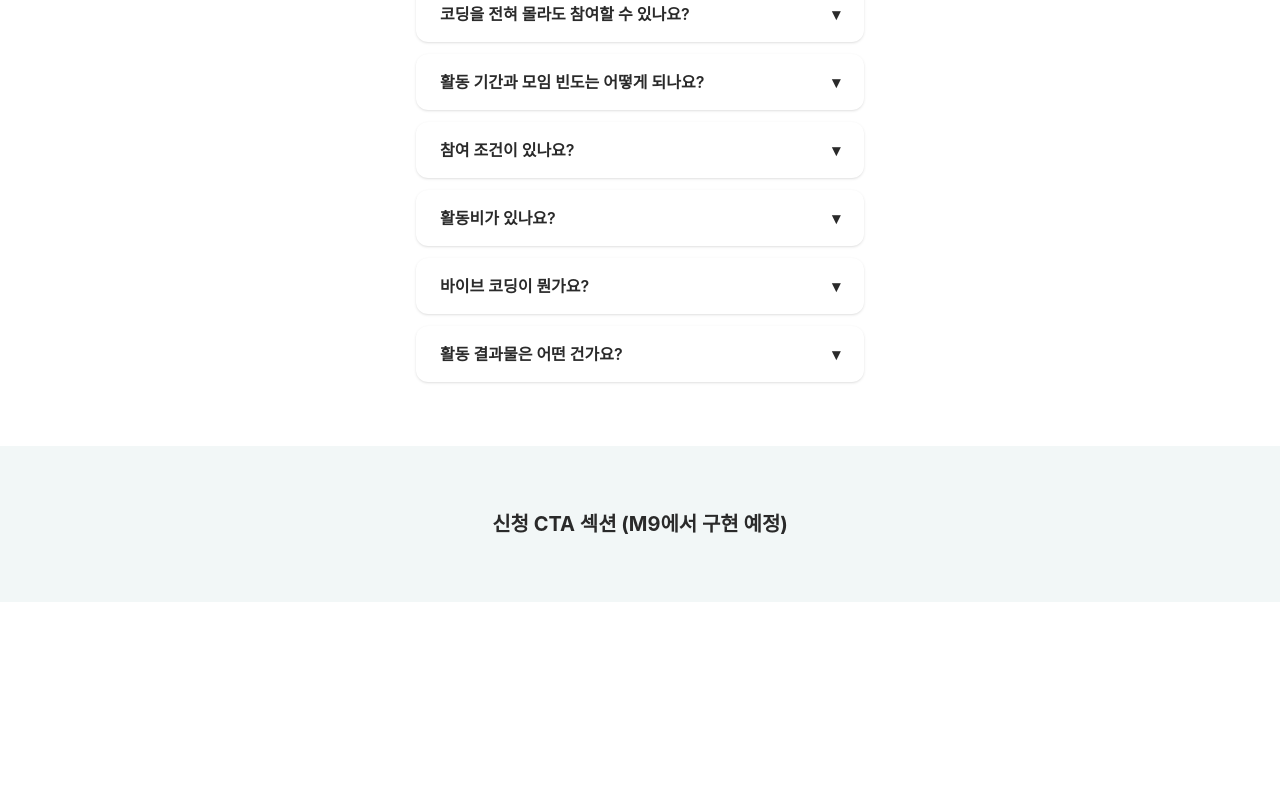
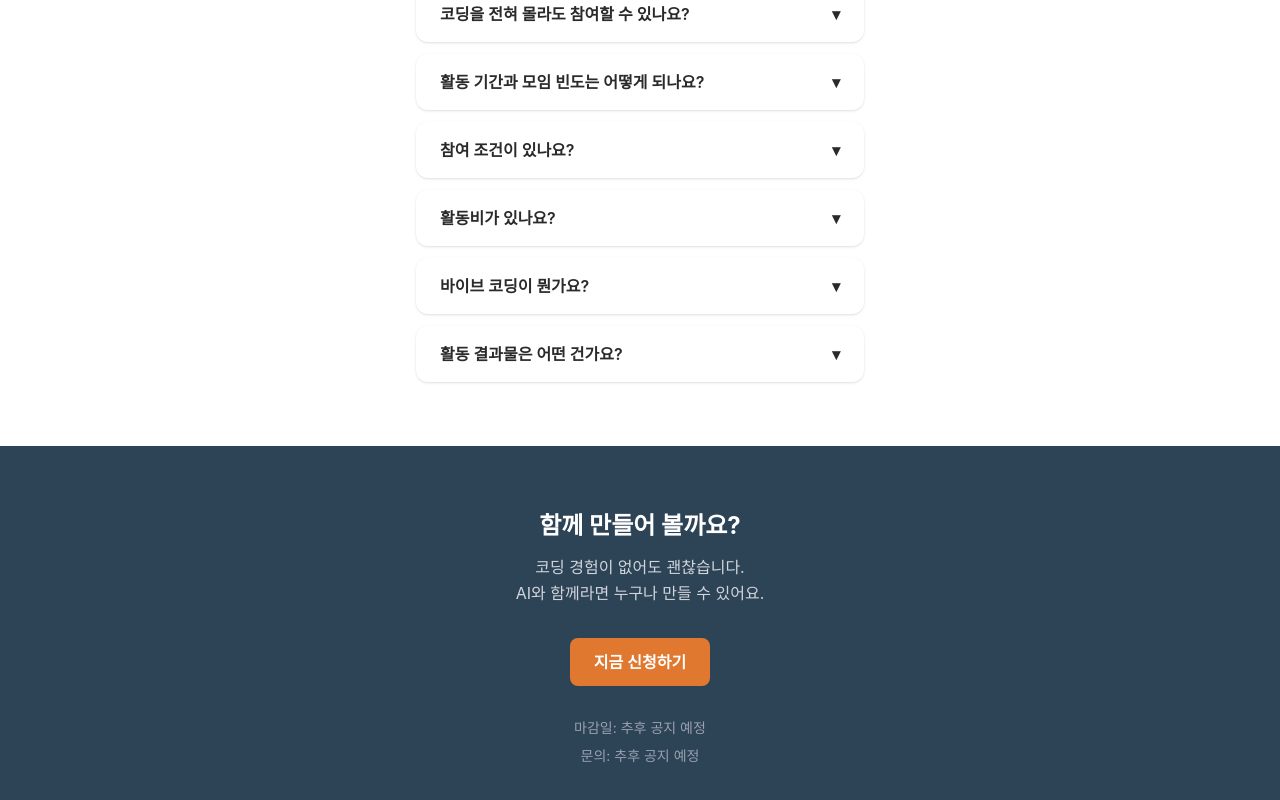
Before and after one commit to iamodh/landing-page, a React (Vite) app: page / in a window 1280 px wide. Shown: the part 3370-4170 px from the top of the page. Before the commit the page ends 3972 px from the top, so only its background shows below. Built offline with nearby package versions, Linux system fonts and the light colour scheme.

Commit message:
feat: CtaSection 신청 CTA 섹션
Button 컴포넌트로 외부 링크 새 탭 이동, 마감일·문의처 플레이스홀더.

Co-Authored-By: Claude Opus 4.6 <noreply@anthropic.com>

```diff
--- a/src/App.tsx
+++ b/src/App.tsx
@@ -3,6 +3,7 @@ import ShowcaseSection from "./components/sections/ShowcaseSection"
 import CurriculumSection from "./components/sections/CurriculumSection"
 import CasesSection from "./components/sections/CasesSection"
 import FaqSection from "./components/sections/FaqSection"
+import CtaSection from "./components/sections/CtaSection"
 
 function App() {
   return (
@@ -13,9 +14,7 @@ function App() {
         <CurriculumSection />
         <CasesSection />
         <FaqSection />
-        <section id="apply" className="px-6 py-16 text-center">
-          <p className="text-xl font-bold">신청 CTA 섹션 (M9에서 구현 예정)</p>
-        </section>
+        <CtaSection />
       </main>
     </div>
   )
--- /dev/null
+++ b/src/components/sections/CtaSection.tsx
@@ -0,0 +1,25 @@
+import Button from "../ui/Button"
+
+const APPLY_URL = "#" // TODO: 확정된 구글 폼 or 카카오 오픈채팅 URL
+
+export default function CtaSection() {
+  return (
+    <section id="apply" className="px-6 py-16 bg-brand-navy text-white">
+      <div className="max-w-md mx-auto text-center">
+        <h2 className="text-2xl font-bold">함께 만들어 볼까요?</h2>
+        <p className="text-gray-300 mt-3 leading-relaxed">
+          코딩 경험이 없어도 괜찮습니다.
+          <br />
+          AI와 함께라면 누구나 만들 수 있어요.
+        </p>
+        <div className="mt-8">
+          <Button href={APPLY_URL}>지금 신청하기</Button>
+        </div>
+        <div className="mt-8 space-y-2 text-sm text-gray-400">
+          <p>마감일: 추후 공지 예정</p>
+          <p>문의: 추후 공지 예정</p>
+        </div>
+      </div>
+    </section>
+  )
+}
```
